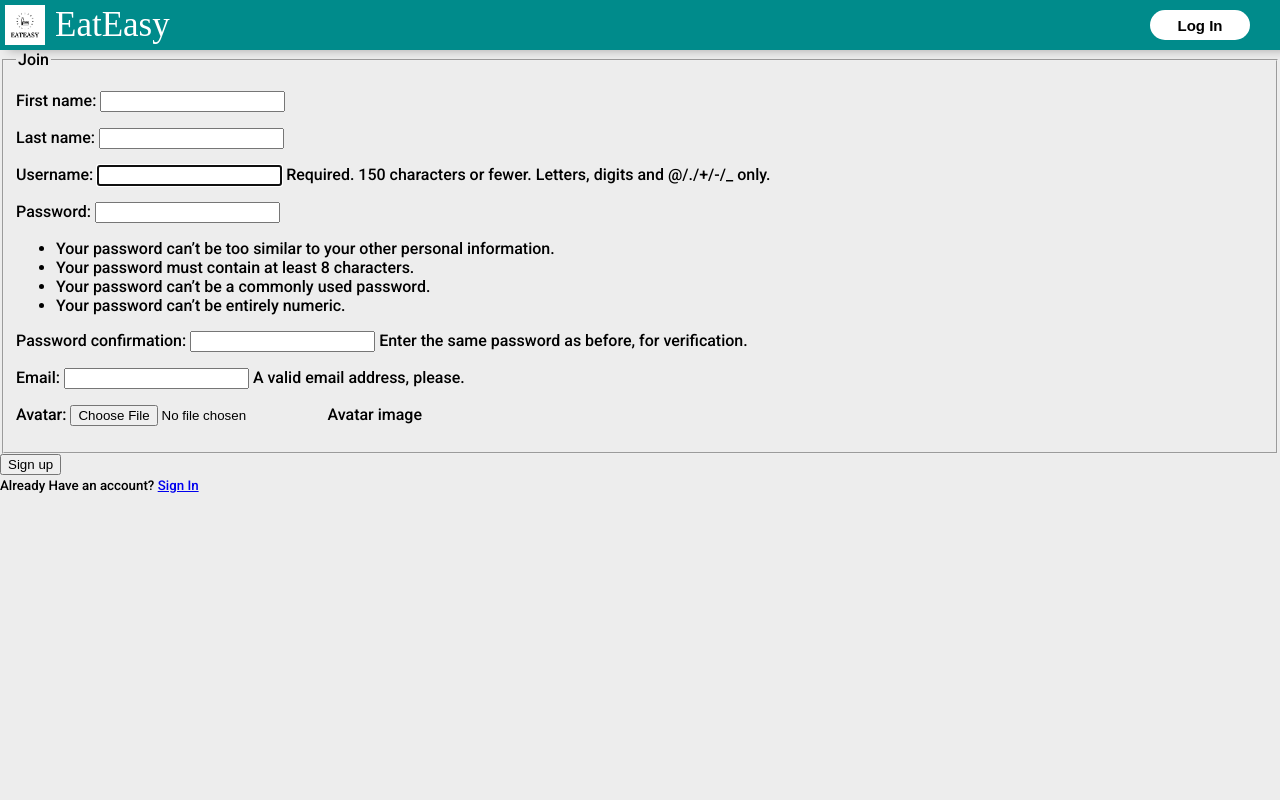
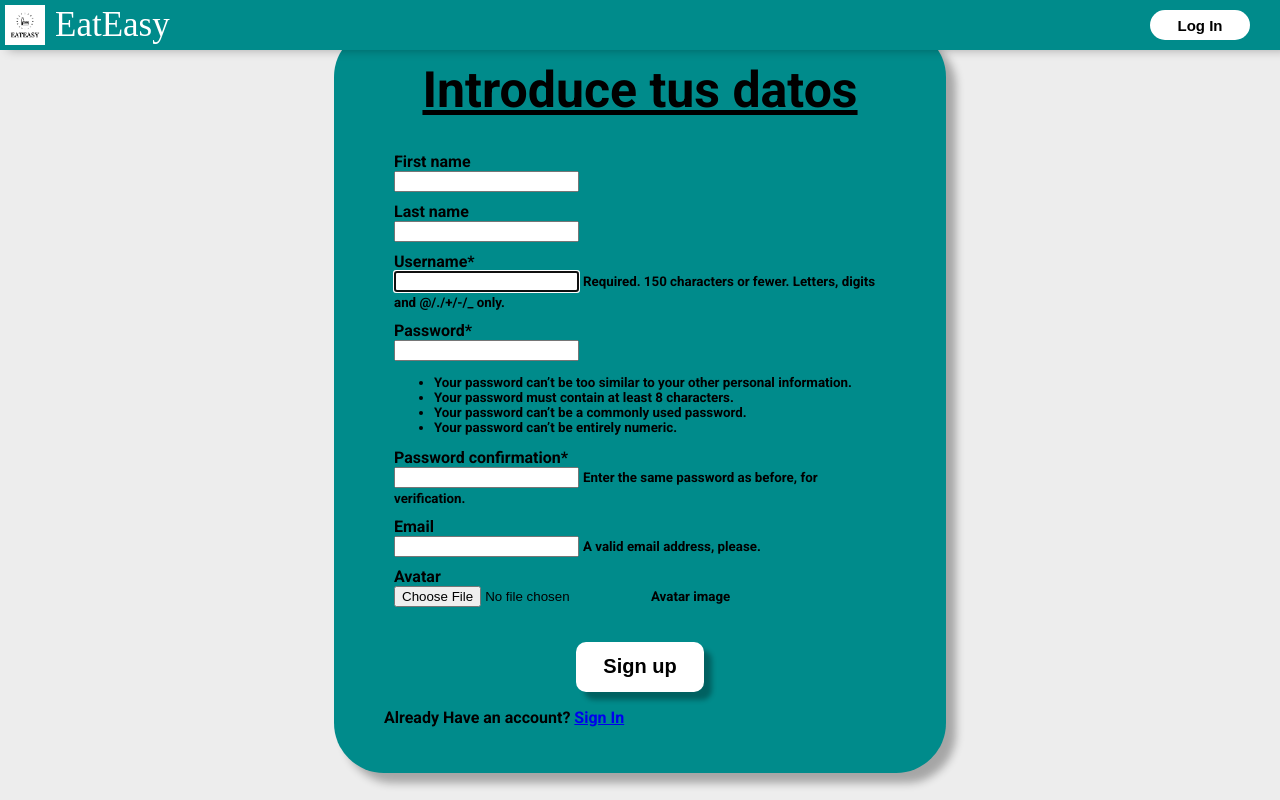
Before and after one commit to Davidjmz12/EatEasy, a Django app: page /login/register/user in a window 1280 px wide. Run offline with Django 4.2, Linux system fonts and the light colour scheme; some libraries are stand-ins or nearby versions.

Commit message:
All forms changed

```diff
--- a/infouser/static/infouser/newmenu.css
+++ b/infouser/static/infouser/newmenu.css
@@ -10,7 +10,7 @@ body {
     font-weight: bold;
     background-color: darkcyan;
     width: 40%;
-    padding: 30px 50px;
+    padding: 0px 50px 30px 50px;
     border-radius: 50px;
     box-shadow: 10px 10px 8px rgba(0,0,0,0.3);
 }
--- a/login/templates/login/registerUser.html
+++ b/login/templates/login/registerUser.html
@@ -1,16 +1,23 @@
 {% extends "main/layout.html" %}
+{% load static %}
+{% load crispy_forms_tags %}
+
+{% block head %}
+    <link rel="stylesheet" href="{% static 'infouser/newmenu.css' %}">
+{% endblock %}
+
 {% block body %}
 
-    <form method="POST">
-        {% csrf_token %}
-        <fieldset class="form-group">
-            <legend  class="border"> Join </legend>
-            {{ form.as_p }}
-        </fieldset>
+    <div class="formulario">
+        <h1>Introduce tus datos</h1>
+        <form method="POST">
+            {% csrf_token %}
+                {{ form|crispy }}
+            <div class="button-submit-div">
+                <button class="button-submit" type="submit">Sign up</button>
+            </div>
+        </form>
+        <p> Already Have an account? <a href="{% url 'login:login' %}">Sign In</a> </p>
+    </div>
 
-        <button type="submit">Sign up</button>
-    </form>
-    <div>
-        <small> Already Have an account? <a href="{% url 'login:login' %}">Sign In</a> </small>
-    </div>
 {% endblock %}
--- a/main/templates/main/index.html
+++ b/main/templates/main/index.html
@@ -17,7 +17,7 @@
             <div></div>
             <img alt="logo" class="logo-search" src={% static "main/images/logo-color.png" %}>
             <div></div>
-            <form class="search-bar-button" action="{% url 'main:search'%}" method="post">
+            <form class="search-bar-button" action="{% url 'main:search' "Zaragoza"%}" method="post">
                 {% csrf_token %}
                 <input class="input-search" placeholder="Busca tu ciudad y empieza a comer...">
                 <div class="vertical-line"></div>
--- a/main/templates/main/restaurant-info.html
+++ b/main/templates/main/restaurant-info.html
@@ -49,7 +49,7 @@
                 </p>
             </div>
             <div class="div-info restaurant-web-page">
-                <a href="{% url 'main:search' %}">
+                <a href="{% url 'main:search' "Zaragoza" %}">
                     <p>
                         {{ restaurant.web_page }}
                     </p>
--- a/main/urls.py
+++ b/main/urls.py
@@ -5,8 +5,8 @@ from . import views
 app_name = "main"
 urlpatterns = [
     path("", views.index, name="index"),
-    path("search/", views.search, name="search"),
+    path("search/<str:city>", views.search, name="search"),
     path("restaurant/<int:user_id>", views.restaurant, name="restaurant"),
     path("restaurant/<int:user_id>/info/", views.restaurant_info, name="restaurant-info"),
-    path("prueba/", views.filters, name="filters")
+    path("prueba/", views.filters, name="filters"),
 ]
--- a/main/views.py
+++ b/main/views.py
@@ -9,9 +9,9 @@ def index(request):
     return render(request, "main/index.html")
 
 
-def search(request):
+def search(request, city):
     return render(request, "main/search.html", {
-        "restaurants": Restaurant.objects.all()
+        "restaurants": Restaurant.objects.filter(city=city)
     })
 
 
```
